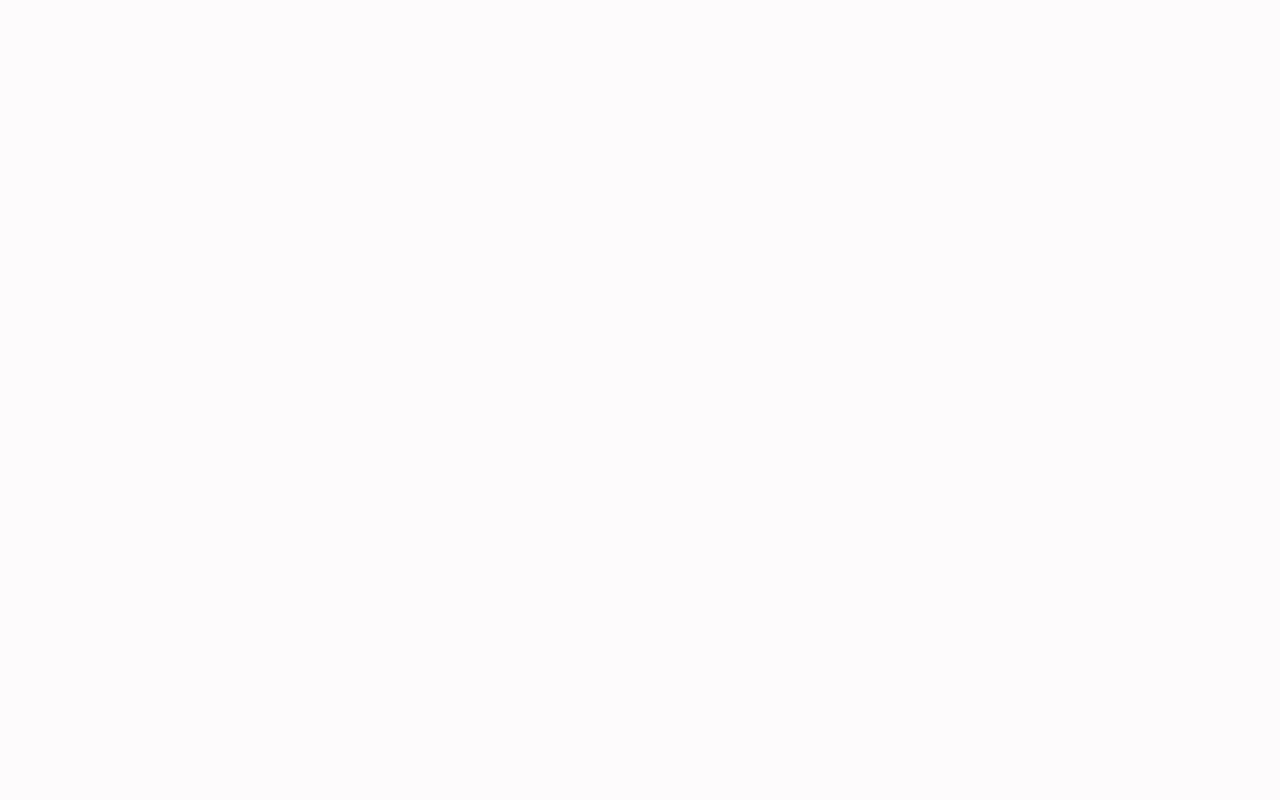
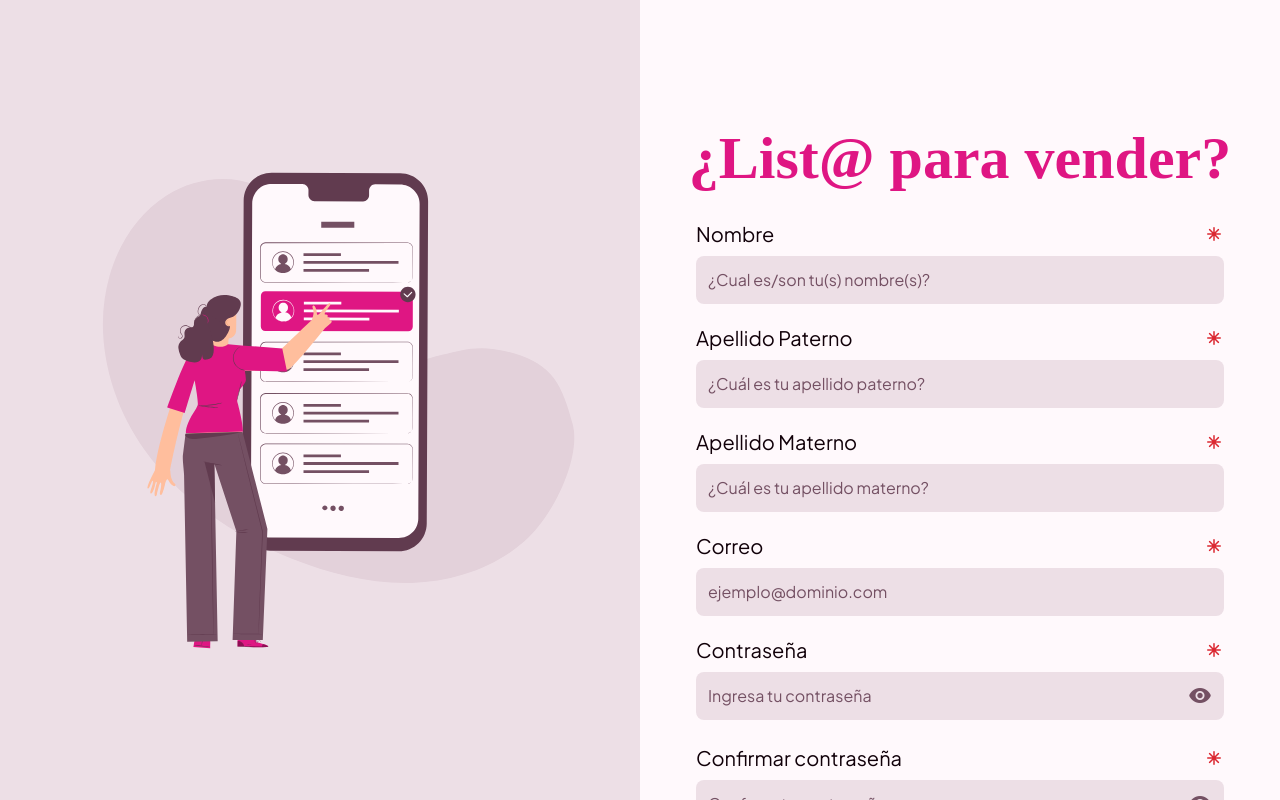
Before and after one commit to ZinnithMX/Neat-Net-Web, a React (Vite) app: page /signup/vendedor in a window 1280 px wide. Before the commit this address had no page. Built offline with nearby package versions, Linux system fonts and the light colour scheme; a web font is replaced by a local one.

Commit message:
formularios de registro

```diff
--- a/src/App.jsx
+++ b/src/App.jsx
@@ -6,6 +6,8 @@ import SignupComprador from "./pages/account/signup/SignupComprador"
 import Playground from "./pages/playground.jsx";
 import TOS from "./pages/TOS.jsx";
 import Privacy from "./pages/Privacy.jsx";
+import SignupVendedor from "./pages/account/signup/SingupVendedor.jsx";
+import Promo from "./pages/Promo.jsx";
 
 function App() {
 
@@ -13,10 +15,12 @@ function App() {
         <>
           <Router>
             <Routes>
-              <Route path="/" element={<SignupComprador/>}/>
+              <Route path="/" element={<Promo/>}/>
                 <Route path={"/play"} element={<Playground/>}/>
                 <Route path={"/TOS"} element={<TOS/>}/>
                 <Route path={"/Privacy"} element={<Privacy/>}/>
+                <Route path={"/signup/comprador"} element={<SignupComprador/>}/>
+                <Route path={"/signup/vendedor"} element={<SignupVendedor/>}/>
             </Routes>
           </Router>
         </>
--- a/src/components/Input/Input.jsx
+++ b/src/components/Input/Input.jsx
@@ -103,10 +103,12 @@ export default function Input(props){
 
     return(
         <div className={"flex flex-col gap-2"}>
-            <div className={"flex flex-row justify-between"}>
-                <label className={"text-xl text-n-700"}>{props.label}</label>
-                {props.required && <span className={"material-symbols-rounded text-er-600 text-xl"}>asterisk</span>}
-            </div>
+            {props.showLabel &&
+                <div className={"flex flex-row justify-between"}>
+                    <label className={"text-xl text-n-700"}>{props.label}</label>
+                    {props.required && <span className={"material-symbols-rounded text-er-600 text-xl"}>asterisk</span>}
+                </div>
+            }
             <input
                 type={"text"}
                 placeholder={props.children}
@@ -120,6 +122,15 @@ export default function Input(props){
     )
 }
 
+Input.defaultProps = {
+    required: false,
+    estado: "default",
+    maxLength: 100,
+    deshabilitado: false,
+    validate: false,
+    showLabel: true
+}
+
 Input.propTypes = {
     label: PropTypes.string.isRequired,
     children: PropTypes.string.isRequired,
@@ -129,5 +140,6 @@ Input.propTypes = {
     deshabilitado: PropTypes.bool.isRequired,
     regex: PropTypes.shape(RegExp),
     validate: PropTypes.bool.isRequired,
-    response: PropTypes.func.isRequired
+    response: PropTypes.func.isRequired,
+    showLabel: PropTypes.bool
 }
--- a/src/components/Input/Password.jsx
+++ b/src/components/Input/Password.jsx
@@ -177,7 +177,7 @@ export default function Password(props){
                     onChange={handleInput}
                     className={estiloInput}
                 />
-                <span className={"text-n-200 material-symbols-rounded icon cursor-pointer relative overflow-visible right-3 text-lg bottom-10"}
+                <span className={"text-n-200 material-symbols-rounded icon cursor-pointer relative overflow-visible right-3 bottom-[36px]"}
                       onClick={changeIcon}>{icono}</span>
             </div>
             {showMsg && <p className={estiloMsg}>{msg}</p>}
--- /dev/null
+++ b/src/pages/Promo.jsx
@@ -0,0 +1,5 @@
+
+
+export default function Promo() {
+
+}
--- a/src/pages/account/signup/SignupComprador.jsx
+++ b/src/pages/account/signup/SignupComprador.jsx
@@ -2,49 +2,41 @@ import { useEffect, useState } from "react"
 import Input from "../../../components/Input/Input.jsx"
 import PrimaryButton from "../../../components/Button/PrimaryButton.jsx"
 import Password from "../../../components/Input/Password.jsx";
-import ilustracion from "../../../assets/Illustrations/Select-pana.svg";
+import ilustracion from "../../../assets/Illustrations/Coronavirus Delivery Preventions-pana.svg";
 import {Link} from "react-router-dom";
 
 export default function SignupComprador(){
 
 
     const [nombre, setNombre] = useState({error: true, value:""});
-    const [pat, setPat] = useState({error: true, value:""});
-    const [mat, setMat] = useState({error: true, value:""});
     const [correo, setCorreo] = useState({error: true, value:""});
     const [contra, setContra] = useState({error: true, value:""});
     const [telPer, setTelPer] = useState({error: true, value:""});
-    const [sendForm, setSendForm] = useState(false);
+    const [sendForm, setSendForm] = useState(true);
     const [confContra, setConfContra] = useState({error: true, value:""});
 
 
     const [form, setForm] = useState({
-        name: nombre.value,
+        nombre: nombre.value,
+        correo: correo.value,
         contrasenia: contra.value,
-        nombre: nombre.value,
-        paterno: pat.value,
-        materno: mat.value,
-        correo: correo.value,
         telefono: telPer.value
     });
 
     useEffect(() => {
 
-        if(!nombre.error && !contra.error && !correo.error && !mat.error && !pat.error && !telPer.error && !confContra.error){
+        if(!nombre.error && !contra.error && !correo.error &&  !telPer.error && !confContra.error){
             setForm({
-                name: nombre.value,
+                nombre: nombre.value,
+                correo: correo.value,
                 contrasenia: contra.value,
-                nombre: nombre.value,
-                paterno: pat.value,
-                materno: mat.value,
-                correo: correo.value,
                 telefono: telPer.value
             })
             setSendForm(true);
         }else{
             setSendForm(false);
         }
-    },[contra, correo, mat, nombre, pat, telPer])
+    },[contra, correo, nombre, telPer])
 
     async function mandar(form) {
         const url = "http://192.168.20.73:8080/users/add";
@@ -73,19 +65,11 @@ export default function SignupComprador(){
                 </div>
                 <div
                     className="w-1/2 h-full flex flex-col gap-8 px-12 py-32 overflow-y-scroll scroll-my-12 items-center">
-                    <h2 className="text-p-600">¿Listo para vender?</h2>
+                    <h2 className="text-p-600">¡Bienvenid@ a Neat-net!</h2>
                     <form className="gap-5  px-2 flex flex-col w-full">
                         <Input label="Nombre" required={true} response={setNombre} deshabilitado={false}
                                validate={false}>
                             ¿Cual es/son tu(s) nombre(s)?
-                        </Input>
-                        <Input label="Apellido Paterno" required={true} response={setPat} deshabilitado={false}
-                               validate={false}>
-                            ¿Cuál es tu apellido paterno?
-                        </Input>
-                        <Input label="Apellido Materno" required={true} response={setMat} deshabilitado={false}
-                               validate={false}>
-                            ¿Cuál es tu apellido materno?
                         </Input>
                         <Input label="Correo" required={true} response={setCorreo} deshabilitado={false} validate={true}
                                regex={new RegExp(/^[\w-\.]+@([\w-]+\.)+[\w-]{2,4}$/)}>
@@ -100,11 +84,8 @@ export default function SignupComprador(){
                                   response={setConfContra} verificar={contra.value}>
                             Confirma tu contraseña
                         </Password>
-                        <Input label="Telefono empresarial" required={true} response={null} deshabilitado={false}
+                        <Input label="Numero de telefono" required={true} response={null} deshabilitado={false}
                                validate={true} regex={new RegExp(/^[+]{1}(?:[0-9\-\\(\\)\\/.]\s?){6,15}[0-9]{1}$/)}>
-                            +XX XXXX XXX 0000 0000
-                        </Input>
-                        <Input label="Telelfono personal" required={true} response={setTelPer} deshabilitado={false}>
                             +XX XXXX XXX 0000 0000
                         </Input>
                         <PrimaryButton size="[2rem]" estilo={"primary"} tamano={"normal"} disabled={!sendForm}
@@ -115,8 +96,8 @@ export default function SignupComprador(){
                             Crear Cuenta
                         </PrimaryButton>
                     </form>
-                    <p className={"text-xs"}>Al crar una cuenta aceptas los <Link className={"link"} to={"/TOS"}>Terminos
-                        y condiciones</Link> y las <Link className={"link"} to={"/Privacy"}> Politicas de privacidad</Link></p>
+                    <p className={"text-xs"}>Al crear una cuenta aceptas los <Link className={"link"} to={"/TOS"}>Terminos
+                        y condiciones</Link> y las <Link className={"link"} to={"/Privacy"}> Politicas de privacidad</Link> de Neat-Net</p>
                     <p className={"text-sm font-bold"}>¿Ya tienes cuenta? <Link to={""} className={"link"}>Inicia Sesión</Link></p>
                 </div>
             </div>
--- a/src/pages/account/signup/SingupVendedor.jsx
+++ b/src/pages/account/signup/SingupVendedor.jsx
@@ -0,0 +1,127 @@
+import { useEffect, useState } from "react"
+import Input from "../../../components/Input/Input.jsx"
+import PrimaryButton from "../../../components/Button/PrimaryButton.jsx"
+import Password from "../../../components/Input/Password.jsx";
+import ilustracion from "../../../assets/Illustrations/Select-pana.svg";
+import {Link} from "react-router-dom";
+
+export default function SignupVendedor(){
+
+
+    const [nombre, setNombre] = useState({error: true, value:""});
+    const [pat, setPat] = useState({error: true, value:""});
+    const [mat, setMat] = useState({error: true, value:""});
+    const [correo, setCorreo] = useState({error: true, value:""});
+    const [contra, setContra] = useState({error: true, value:""});
+    const [telPer, setTelPer] = useState({error: true, value:""});
+    const [telEmp, setTelEmp] = useState({error: true, value:""});
+    const [sendForm, setSendForm] = useState(true);
+    const [confContra, setConfContra] = useState({error: true, value:""});
+
+
+    const [form, setForm] = useState({
+        contrasenia: contra.value,
+        nombre: nombre.value,
+        paterno: pat.value,
+        materno: mat.value,
+        correo: correo.value,
+        telefono: telPer.value
+    });
+
+    useEffect(() => {
+
+        if(!nombre.error && !contra.error && !correo.error && !mat.error && !pat.error && !telPer.error && !telEmp.error && !confContra.error){
+            setForm({
+                contrasenia: contra.value,
+                nombre: nombre.value,
+                paterno: pat.value,
+                materno: mat.value,
+                correo: correo.value,
+                telefonoPer: telPer.value,
+                telefonoEmp: telEmp.value
+            })
+            setSendForm(true);
+        }else{
+            setSendForm(false);
+        }
+    },[contra, correo, mat, nombre, pat, telPer])
+
+    async function mandar(form) {
+        const url = "http://192.168.20.73:8080/users/add";
+        try {
+            fetch(url, {
+                method: 'POST',
+                headers: {
+                    'Content-Type': 'application/json',
+                },
+                body: JSON.stringify(form)
+            }).then(res => {
+                alert(res);
+            })
+        } catch(err) {
+            alert(err);
+        }
+    }
+
+
+
+    return(
+        <>
+            <div className="flex flex-row h-dvh">
+                <div className="w-1/2 flex bg-g-300 h-full p-8 items-center justify-center">
+                    <img src={ilustracion} className={"w-full aspect-auto"}/>
+                </div>
+                <div
+                    className="w-1/2 h-full flex flex-col gap-8 px-12 py-32 overflow-y-scroll scroll-my-12 items-center">
+                    <h2 className="text-p-600">¿List@ para vender?</h2>
+                    <form className="gap-5  px-2 flex flex-col w-full">
+                        <Input label="Nombre" required={true} response={setNombre} deshabilitado={false}
+                               validate={false}>
+                            ¿Cual es/son tu(s) nombre(s)?
+                        </Input>
+                        <Input label="Apellido Paterno" required={true} response={setPat} deshabilitado={false}
+                               validate={false}>
+                            ¿Cuál es tu apellido paterno?
+                        </Input>
+                        <Input label="Apellido Materno" required={true} response={setMat} deshabilitado={false}
+                               validate={false}>
+                            ¿Cuál es tu apellido materno?
+                        </Input>
+                        <Input label="Correo" required={true} response={setCorreo} deshabilitado={false} validate={true}
+                               regex={new RegExp(/^[\w-\.]+@([\w-]+\.)+[\w-]{2,4}$/)}>
+                            ejemplo@dominio.com
+                        </Input>
+                        <Password label="Contraseña" required={true} response={setContra} deshabilitado={false}
+                                  tipo={"registro"}>
+                            Ingresa tu contraseña
+                        </Password>
+                        <Password label={"Confirmar contraseña"} required={true} deshabilitado={false}
+                                  tipo={"confirmacion"}
+                                  response={setConfContra} verificar={contra.value}>
+                            Confirma tu contraseña
+                        </Password>
+                        <Input label="Telefono empresarial" required={true} response={telEmp} deshabilitado={false}
+                               validate={true} regex={new RegExp(/^[+]{1}(?:[0-9\-\\(\\)\\/.]\s?){6,15}[0-9]{1}$/)}>
+                            +XX XXXX XXX 0000 0000
+                        </Input>
+                        <Input label="Telelfono personal" required={true} response={setTelPer} deshabilitado={false}
+                               validate={true} regex={new RegExp(/^[+]{1}(?:[0-9\-\\(\\)\\/.]\s?){6,15}[0-9]{1}$/)}>
+                            +XX XXXX XXX 0000 0000
+                        </Input>
+                        <PrimaryButton size="[2rem]" estilo={"primary"} tamano={"normal"} disabled={!sendForm}
+                                       onClick={() => {
+                                           alert("Enviado")
+                                           mandar(form)
+                                       }}>
+                            Crear Cuenta
+                        </PrimaryButton>
+                    </form>
+                    <p className={"text-xs"}>Al crar una cuenta aceptas los <Link className={"link"} to={"/TOS"}>Terminos
+                        y condiciones</Link> y las <Link className={"link"} to={"/Privacy"}> Politicas de privacidad</Link></p>
+                    <p className={"text-sm font-bold"}>¿Ya tienes cuenta? <Link to={""} className={"link"}>Inicia Sesión</Link></p>
+                </div>
+            </div>
+
+        </>
+    )
+}
```
Also changed, not shown: src/assets/Illustrations/Coronavirus Delivery Preventions-pana.svg (added).
